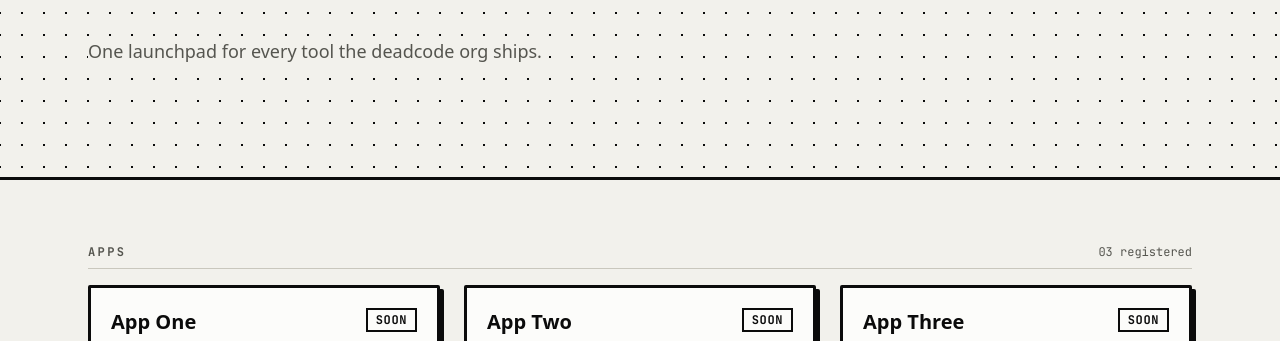
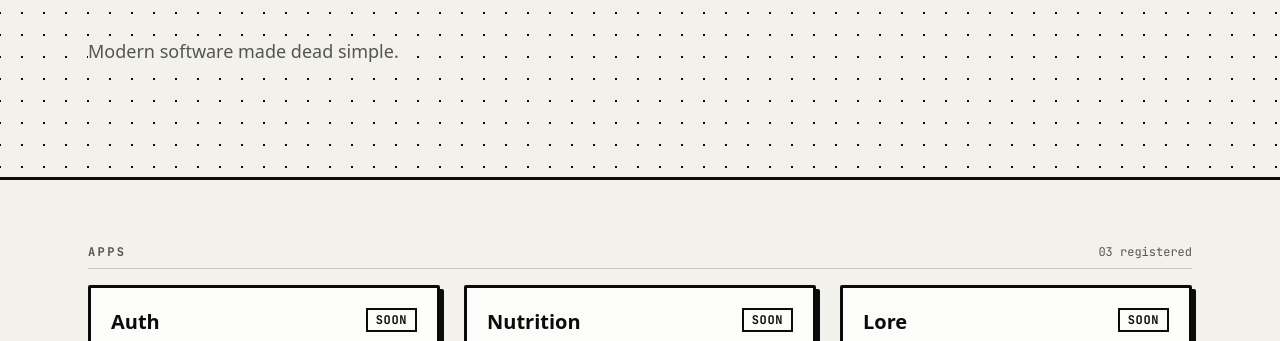
Before and after one commit to 0xD34DC0D3/website, an Astro site: page / in a window 1280 px wide. Shown: the part 442-783 px from the top of the page. Built offline with nearby package versions, Linux system fonts and the light colour scheme; Astro itself is replaced by a stand-in of ours; a web font is replaced by a local one.

Commit message:
chore: human tweaks

```diff
--- a/src/data/apps.ts
+++ b/src/data/apps.ts
@@ -7,7 +7,7 @@ export interface App {
 }
 
 export const apps: App[] = [
-  { name: "App One", tagline: "Placeholder for the first app.", status: "soon" },
-  { name: "App Two", tagline: "Placeholder for the second app.", status: "soon" },
-  { name: "App Three", tagline: "Placeholder for the third app.", status: "soon" },
+  { name: "Auth", tagline: "Your account across the system.", status: "soon" },
+  { name: "Nutrition", tagline: "Your nutrition data, simplified.", status: "soon" },
+  { name: "Lore", tagline: "Easy collection and indexing of your data.", status: "soon" },
 ];
--- a/src/pages/index.astro
+++ b/src/pages/index.astro
@@ -23,7 +23,7 @@ import { build } from "../data/build";
       </h1>
 
       <p class="mt-10 max-w-xl text-lg text-muted">
-        <span class="bg-canvas box-decoration-clone">One launchpad for every tool the deadcode org ships.</span><span
+        <span class="bg-canvas box-decoration-clone">Modern software made dead simple.</span><span
           class="cursor ml-1"
           aria-hidden="true"></span>
       </p>
```
Also changed, not shown: README.md.
